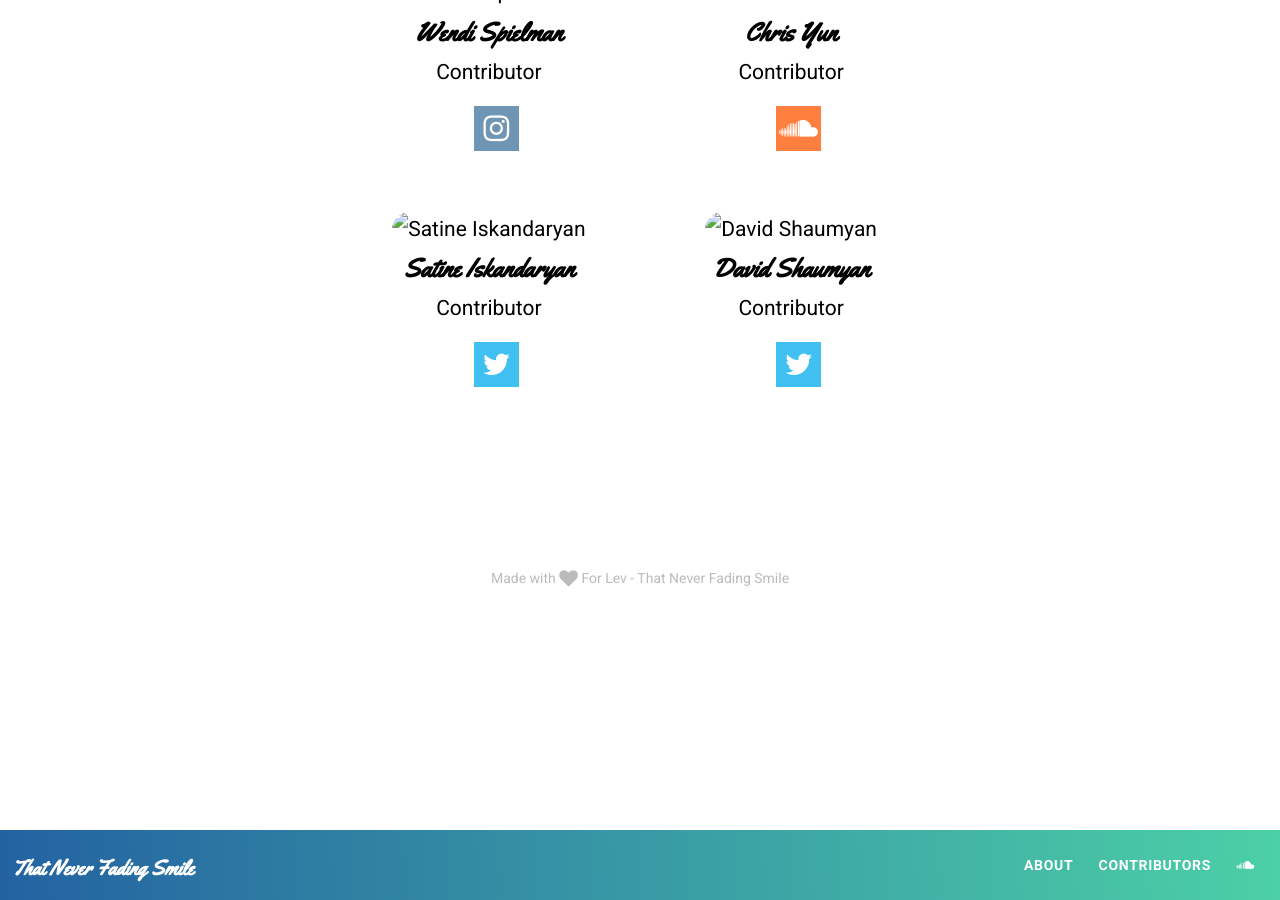
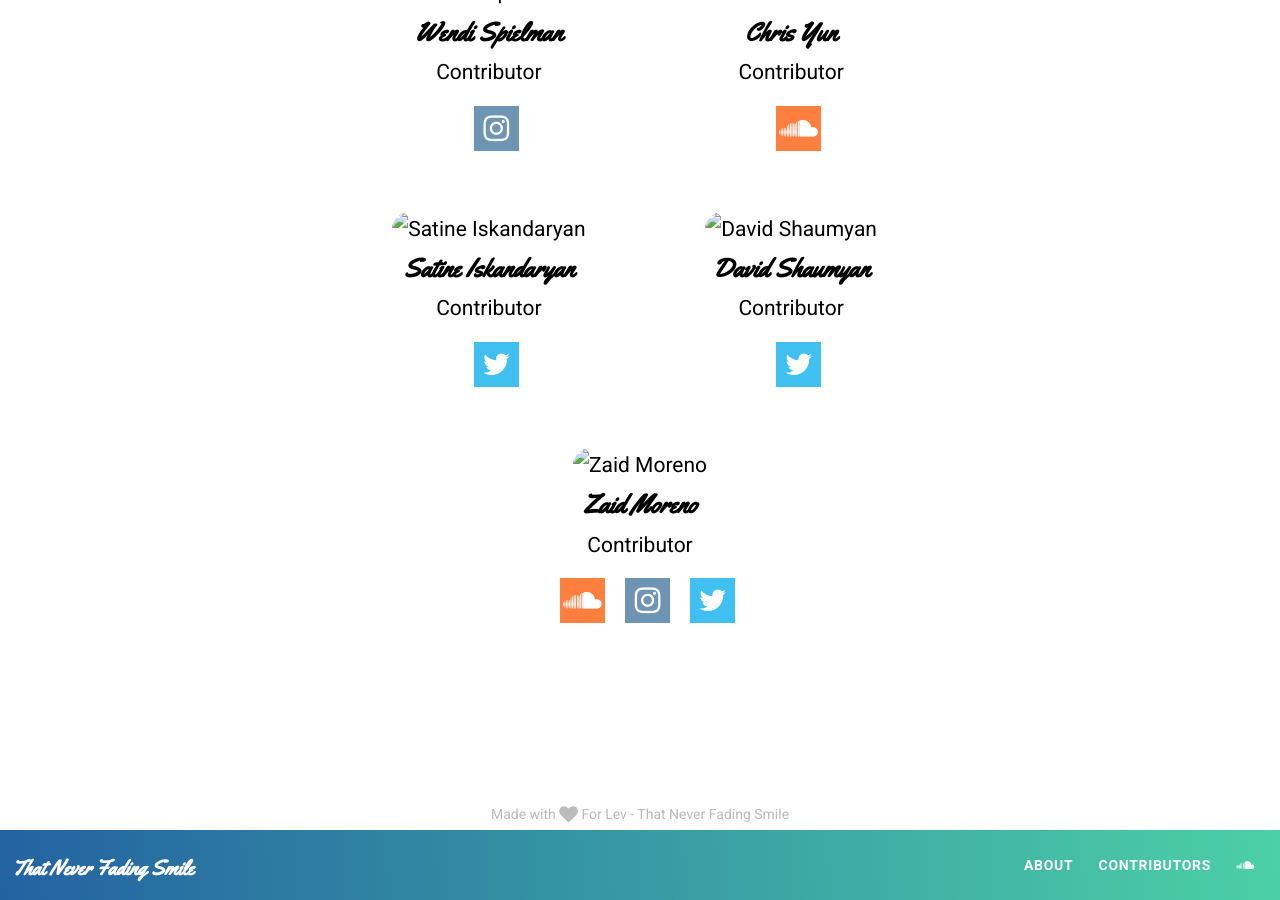
Before and after one commit to balzohrd/flapjack, a Jekyll site: the page built from contributors.md, in a window 1280 px wide and 900 px high, scrolled down 1488 px. Built offline with Jekyll 4.4.1, drawn with Linux system fonts in a browser that asks for light colours; nearby versions of some CDN libraries; comment, search, counter and statistics services are not loaded.

```diff
--- a/contributors.md
+++ b/contributors.md
@@ -98,6 +98,14 @@ team:
     google_plus_link:
     instagram_username:
     site_link:
+  - name: Zaid Moreno
+    image_path: assets/images/zaid_m.jpg
+    position: Contributor
+    soundcloud: zaid-moreno
+    twitter_username: MorenoZaid
+    google_plus_link:
+    instagram_username: zaidmoreno
+    site_link:
 
 ---
 That Never Fading Smile is a collaboration between some of Lev’s closest friends. We are music lovers inspired by songs, riffs and lyrics of various genres from all around the world. Each contributor brings their own unique influence to the mix, See below for more information on each of us
```
Also changed, not shown: _posts/2015-12-09-volume-twenty.markdown (added, +10 -0 lines), assets/images/zaid_m.jpg (added).
